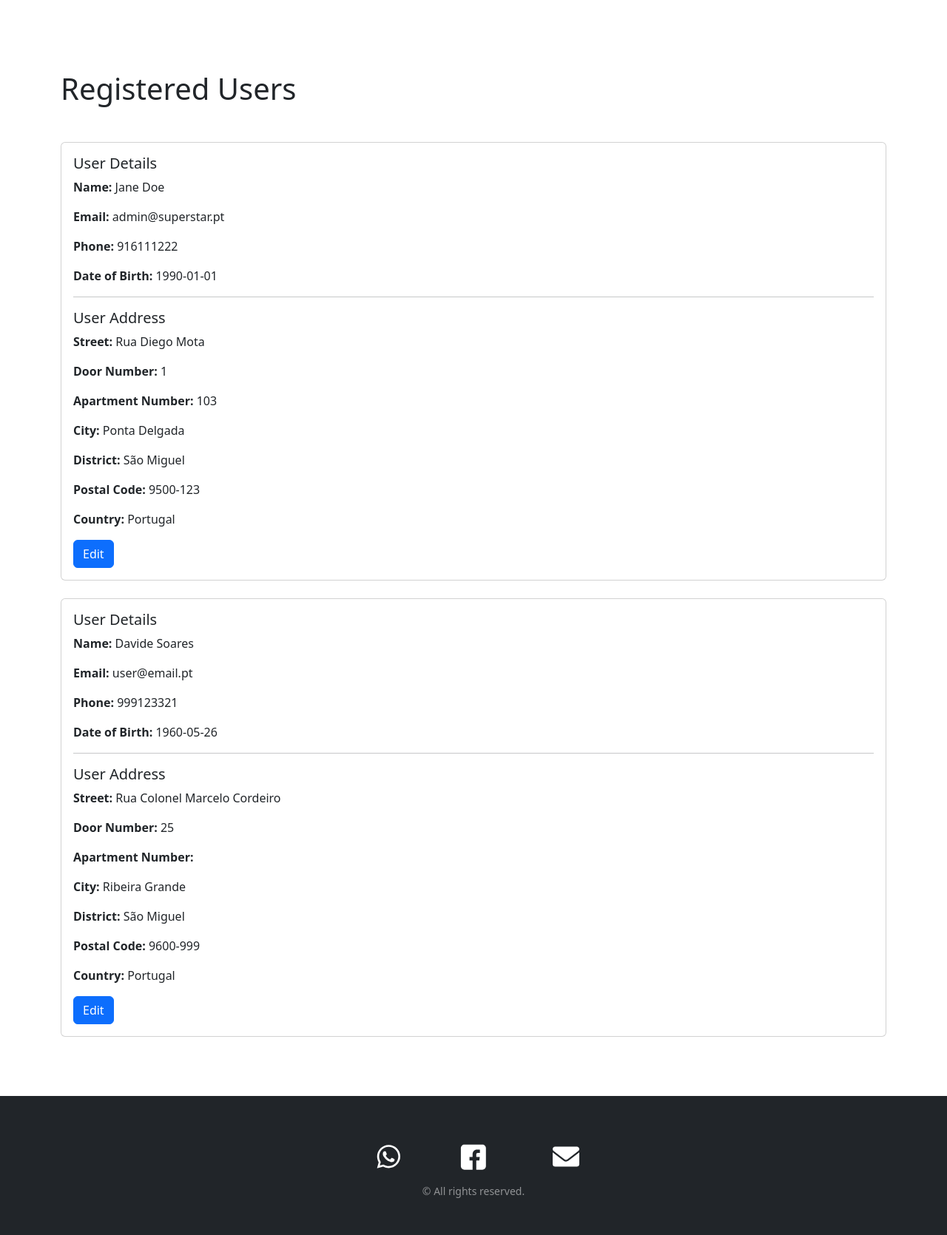
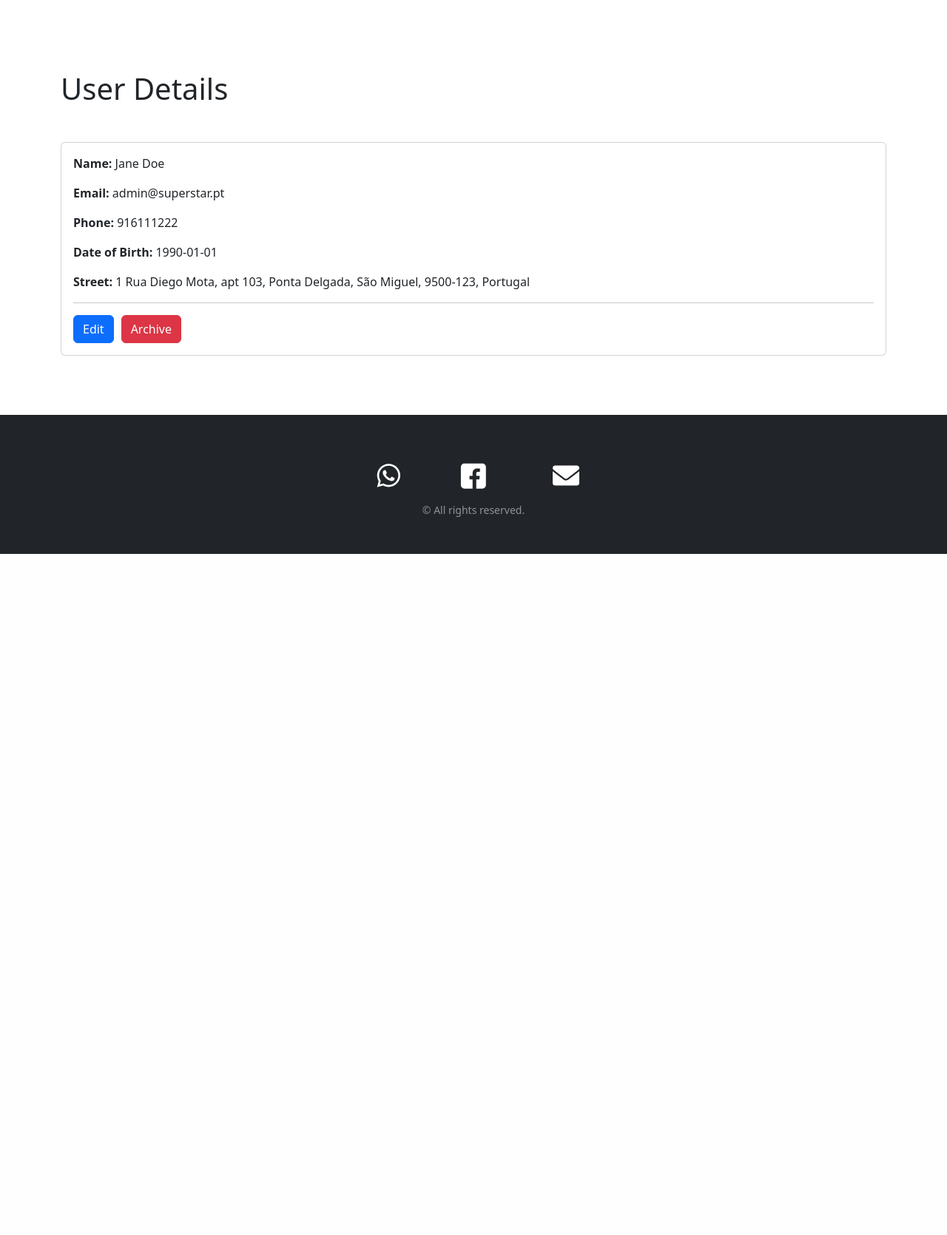
Before and after one commit to l33loo/rent_a_car, a PHP site: page /src/html/admin/userView.php?id=1 in a window 1280 px wide. Shown: the part 56-1726 px from the top of the page at 74% size. After the commit the page ends 805 px from the top, so only its background shows below. Run offline with PHP 8.4, Linux system fonts and the light colour scheme; the visitor is signed in with stand-in values (Sample User, id 1); data comes from the database, SQL or seed files in the repository.

Commit message:
fix user view

```diff
--- a/project/src/html/admin/userView.php
+++ b/project/src/html/admin/userView.php
@@ -4,6 +4,23 @@ require_once $_SERVER['DOCUMENT_ROOT'] . '/vendor/autoload.php';
 require_once $_SERVER['DOCUMENT_ROOT'] . '/src/app/inc/sessionGuest.inc.php';
 
 use RentACar\User;
+
+if (!isset($_GET['id'])) {
+    echo "<p>User ID not provided.</p>";
+    exit;
+}
+
+$userId = $_GET['id'];
+$user = User::find($userId);
+
+if (!$user) {
+    echo "<p>User not found.</p>";
+    exit;
+}
+
+$user->loadRelation('address');
+$user->getAddress()->loadRelation('country');
+$address = $user->getAddress();
 
 echo getHeader();
 ?>
@@ -13,45 +30,36 @@ echo getHeader();
     <div class="container mt-5">
         <div class="row">
             <div class="col">
-                <h1 class="my-5">Registered Users</h1>
+                <h1 class="my-5">User Details</h1>
             </div>
         </div>
         <div class="row mb-2">
             <div class="col">
-                <div class="card-deck">
-                    <?php
-                    $users = User::search([]);
-
-                    foreach ($users as $user) {
-                        $user->loadRelation('address');
-                        $user->getAddress()->loadRelation('country');
-                        $address = $user->getAddress();
-                        ?>
                 <div class="card mb-4">
                     <div class="card-body">
-                            <h5 class="card-title">User Details</h5>
                         <p class="card-text"><strong>Name: </strong><?php echo $user->getName(); ?></p>
                         <p class="card-text"><strong>Email: </strong><?php echo $user->getEmail(); ?></p>
                         <p class="card-text"><strong>Phone: </strong><?php echo $user->getPhone(); ?></p>
-                            <p class="card-text"><strong>Date of Birth: </strong><?php echo $user->getDateOfBirth(); ?>
-                            </p>
+                        <p class="card-text"><strong>Date of Birth: </strong><?php echo $user->getDateOfBirth(); ?></p>
+                        <p class="card-text"><strong>Street: </strong><?php echo $address; ?></p>
                         <hr>
-                            <h5 class="card-title">User Address</h5>
-                            <p class="card-text"><strong>Street: </strong><?php echo $address->getStreet(); ?></p>
-                            <p class="card-text"><strong>Door Number: </strong><?php echo $address->getDoorNumber(); ?>
-                            </p>
-                            <p class="card-text"><strong>Apartment Number:
-                                </strong><?php echo $address->getApartmentNr(); ?></p>
-                            <p class="card-text"><strong>City: </strong><?php echo $address->getCity(); ?></p>
-                            <p class="card-text"><strong>District: </strong><?php echo $address->getDistrict(); ?></p>
-                            <p class="card-text"><strong>Postal Code: </strong><?php echo $address->getPostalCode(); ?>
-                            </p>
-                            <p class="card-text"><strong>Country:
-                                </strong><?php echo $address->getCountry()->getName(); ?></p>
-                            <a href="editUser.php?id=<?php echo $user->getId(); ?>" class="btn btn-primary">Edit</a>
+                        <div class="d-flex flex-wrap">
+                            <a href="/src/html/admin/userEdit.php?id=<?php echo $user->getId(); ?>" class="btn btn-primary">
+                                Edit
+                            </a>
+                            <?php if ($user->getIsArchived()) { ?>
+                                <form action="/src/app/admin/userEdit.php" method="POST">
+                                    <input type="submit" name="unarchiveUser" class="btn btn-success" value="Unarchive" />
+                                    <input type="hidden" name="userId" value="<?php echo $userId; ?>" />
+                                </form>
+                            <?php } else { ?>
+                                <form action="/src/app/admin/userEdit.php" method="POST">
+                                    <input type="submit" name="archiveUser" class="btn btn-danger" value="Archive" />
+                                    <input type="hidden" name="userId" value="<?php echo $userId; ?>" />
+                                </form>
+                            <?php } ?>
                         </div>
                     </div>
-                    <?php } ?>
                 </div>
             </div>
         </div>
--- a/project/src/html/admin/users.php
+++ b/project/src/html/admin/users.php
@@ -12,7 +12,7 @@ echo getHeader();
 ?>
 
 <body>
-    <?php include '../components/navbar.inc.php'; ?>
+    <?php include $_SERVER['DOCUMENT_ROOT'] . '/src/html/components/navbar.inc.php'; ?>
     <div class="container">
         <div class="text-content">
             <h1 style="margin-top: 150px; margin-bottom:50px;">Manage Users</h1>
@@ -99,7 +99,7 @@ echo getHeader();
                         <td><?php echo $user->getPhone(); ?></td>
                         <td><?php echo $user->getIsAdmin() ? 'Yes' : 'No'; ?></td>
                         <td class="d-flex flex-wrap">
-                            <a href="/src/html/admin/user.php?id=<?php echo $userId; ?>" class="btn btn-primary">View</a>
+                            <a href="/src/html/admin/userView.php?id=<?php echo $userId; ?>" class="btn btn-primary">View</a>
                             <a href="/src/html/admin/userEdit.php?id=<?php echo $userId; ?>" class="btn btn-secondary">Edit</a>
                             <?php if ($userIsArchived) { ?>
                                 <form action="/src/app/admin/userEdit.php" method="POST">
@@ -118,7 +118,7 @@ echo getHeader();
             </tbody>
         </table>
     </div>
-    <?php include '../components/footer.inc.php'; ?>
+    <?php include $_SERVER['DOCUMENT_ROOT'] . '/src/html/components/footer.inc.php'; ?>
 </body>
 
 </html>
```
Also changed, not shown: project/src/html/admin/user.php (deleted, +0 -15 lines). Lines whose indentation alone changed are shown as unchanged.
